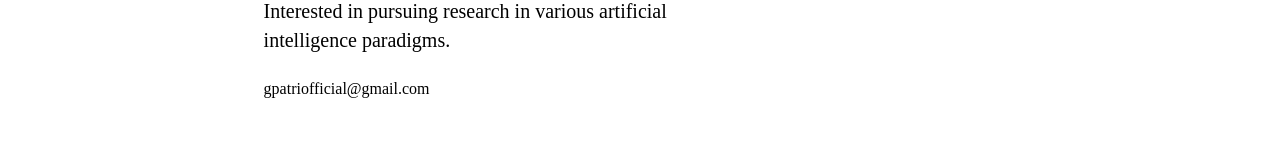
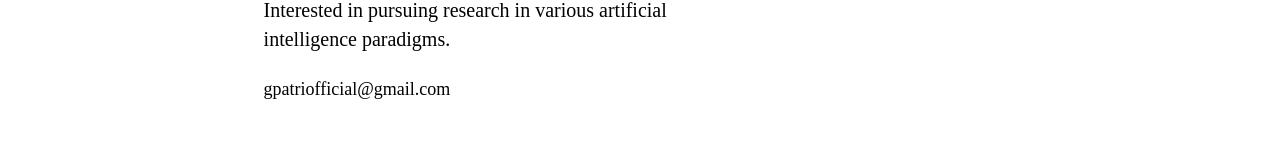
Before and after one commit to gitidhar/giridhar-world, a Next.js app: page / in a window 1280 px wide. Shown: the part 356-522 px from the top of the page. Built offline with nearby package versions, Linux system fonts and the light colour scheme.

Commit message:
description pt 3

```diff
--- a/app/page.tsx
+++ b/app/page.tsx
@@ -99,7 +99,7 @@ export default function Home() {
           style={{
             marginTop: "22px",
             marginBottom: 0,
-            fontSize: "16px",
+            fontSize: "18px",
           }}
         >
           gpatriofficial@gmail.com
```
